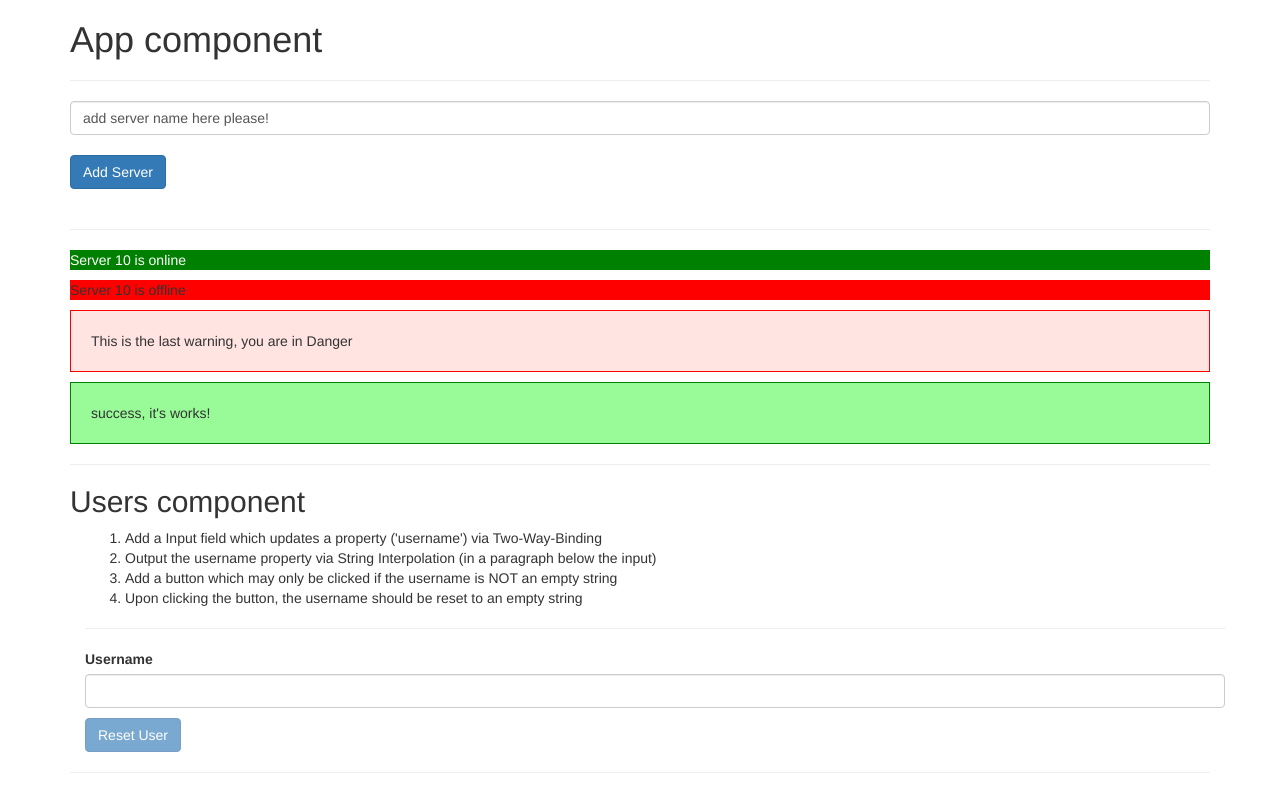
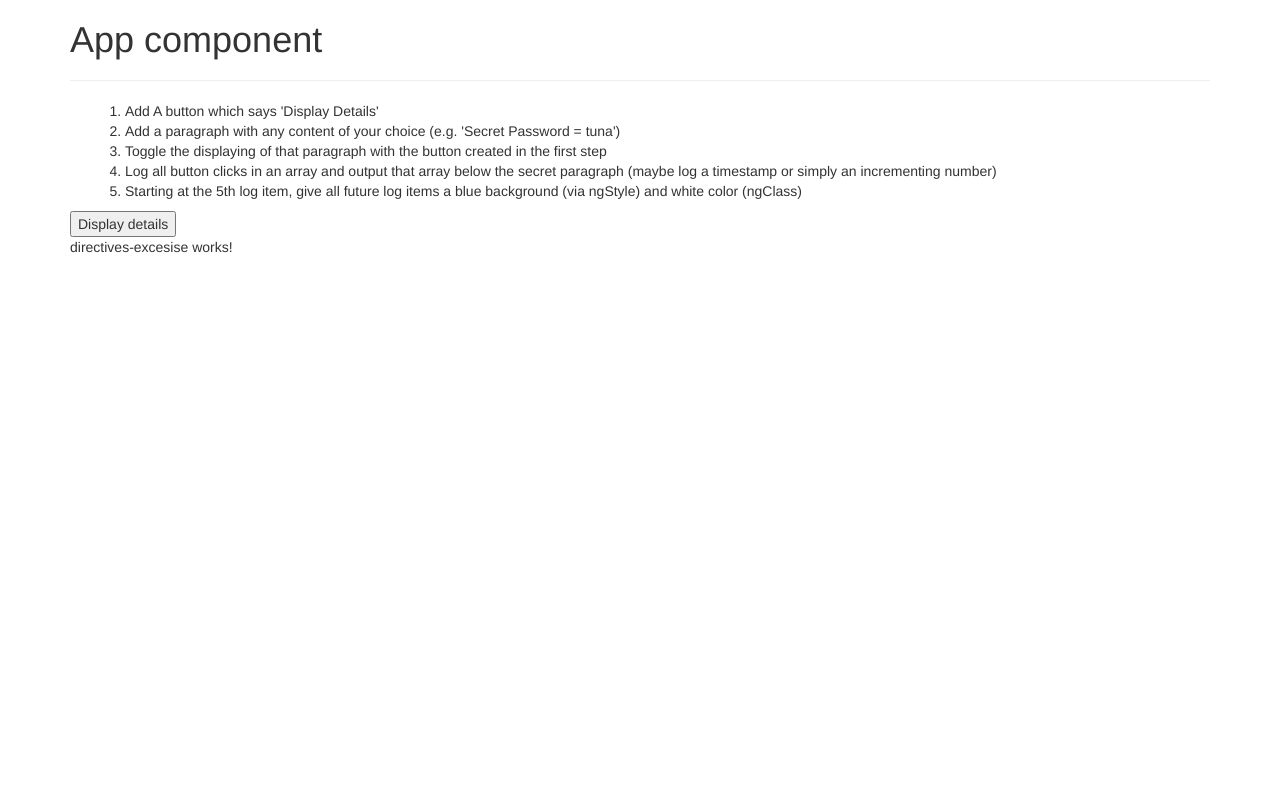
Before and after one commit to zmarkoni/angular-udemy, an Angular app: page / in a window 1280 px wide. Shown: the top 794 px of the page. Built offline with nearby package versions, Linux system fonts and the light colour scheme.

Commit message:
exercise 3 directives

```diff
--- a/src/app/app.component.html
+++ b/src/app/app.component.html
@@ -3,12 +3,16 @@
         <div class="col-xs-12">
             <h1>App component</h1>
             <hr>
-            <app-servers></app-servers>
+            <!--<app-servers></app-servers>-->
+
+            <!--Moze i ovako da se pise-->
             <!--<div app-servers></div>-->
             <!--<div class="app-servers"></div>-->
-            <app-warning-alert></app-warning-alert>
-            <app-success-alert></app-success-alert>
-            <app-users></app-users>
+
+            <!--<app-warning-alert></app-warning-alert>-->
+            <!--<app-success-alert></app-success-alert>-->
+            <!--<app-users></app-users>-->
+            <app-directives-excesise></app-directives-excesise>
         </div>
     </div>
 </div>
--- a/src/app/app.module.ts
+++ b/src/app/app.module.ts
@@ -9,6 +9,7 @@ import { ServersComponent } from './servers/servers.component';
 import { WarningAlertComponent } from './warning-alert/warning-alert.component';
 import { SuccessAlertComponent } from './success-alert/success-alert.component';
 import { UsersComponent } from './users/users.component';
+import { DirectivesExcesiseComponent } from './directives-excesise/directives-excesise.component';
 
 @NgModule({
   declarations: [
@@ -17,7 +18,8 @@ import { UsersComponent } from './users/users.component';
     ServersComponent,
     WarningAlertComponent,
     SuccessAlertComponent,
-    UsersComponent
+    UsersComponent,
+    DirectivesExcesiseComponent
   ],
   imports: [
     BrowserModule,
--- /dev/null
+++ b/src/app/directives-excesise/directives-excesise.component.css
@@ -0,0 +1,3 @@
+.text {
+    color: white;
+}
--- /dev/null
+++ b/src/app/directives-excesise/directives-excesise.component.html
@@ -0,0 +1,28 @@
+<div class="container">
+  <div class="row">
+    <div class="col-xs-12">
+      <ol>
+        <li>Add A button which says 'Display Details'</li>
+        <li>Add a paragraph with any content of your choice (e.g. 'Secret Password = tuna')</li>
+        <li>Toggle the displaying of that paragraph with the button created in the first step</li>
+        <li>Log all button clicks in an array and output that array below the secret paragraph (maybe log a timestamp or simply an incrementing number)</li>
+        <li>Starting at the 5th log item, give all future log items a blue background (via ngStyle) and white color (ngClass)</li>
+      </ol>
+    </div>
+  </div>
+</div>
+
+<!--Inline checking instead of method-->
+<!--<button (click)="showParagraph = !showParagraph">Display details</button>-->
+
+<button (click)="toggleParagraph()">Display details</button>
+
+<p *ngIf="showParagraph">
+  directives-excesise works!
+</p>
+<p
+    *ngFor="let item of buttonClicks"
+    [ngStyle]="{backgroundColor: item > 4 ? 'blue' : ''}"
+    [ngClass]="{text: item > 4}">
+    {{item}}
+</p>
--- /dev/null
+++ b/src/app/directives-excesise/directives-excesise.component.ts
@@ -0,0 +1,24 @@
+import { Component, OnInit } from '@angular/core';
+
+@Component({
+  selector: 'app-directives-excesise',
+  templateUrl: './directives-excesise.component.html',
+  styleUrls: ['./directives-excesise.component.css']
+})
+export class DirectivesExcesiseComponent implements OnInit {
+  showParagraph: boolean = true;
+  buttonClicks: Array<number> = [];
+  click: number = 0;
+
+  constructor() { }
+
+  ngOnInit() {
+  }
+
+  toggleParagraph() {
+    this.click += 1;
+    this.buttonClicks.push(this.click);
+    this.showParagraph = !this.showParagraph;
+    console.log('this.showParagraph: ' + this.showParagraph);
+  }
+}
```
